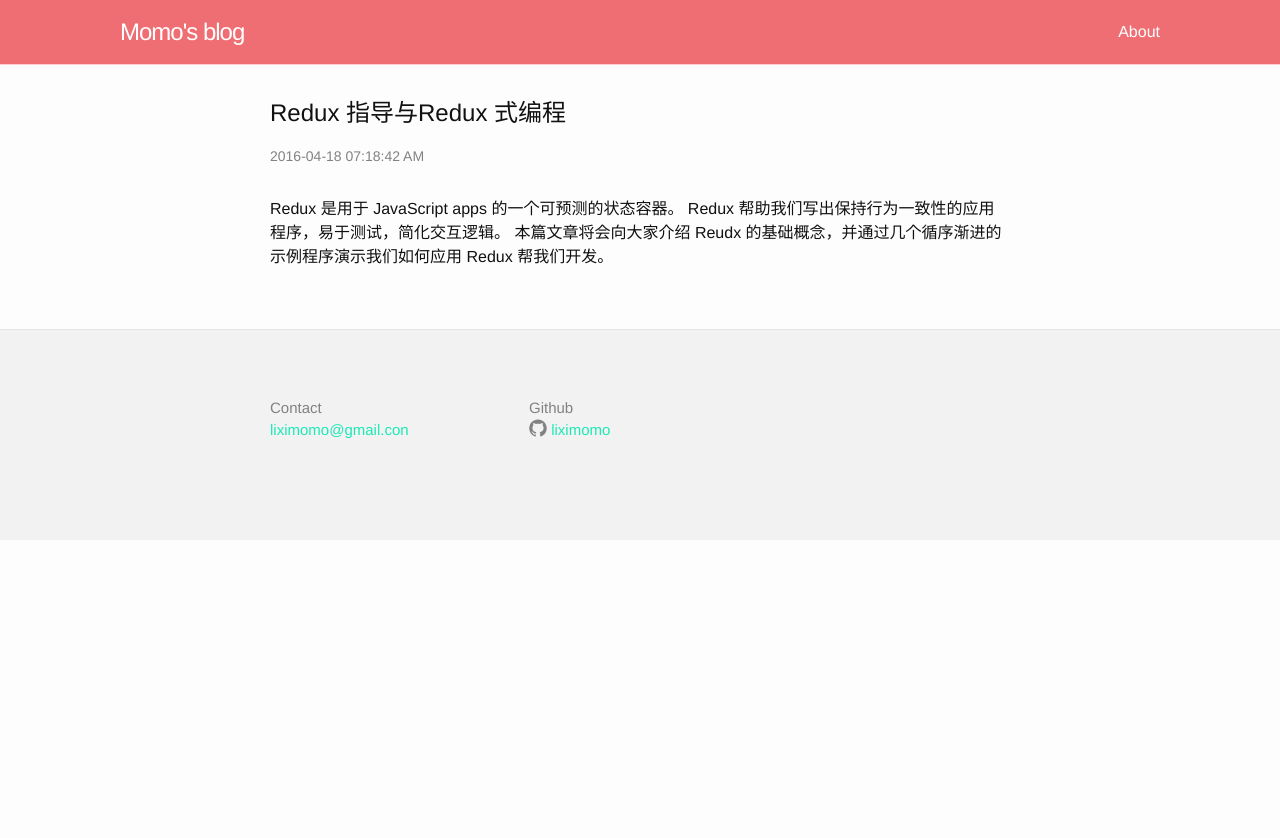
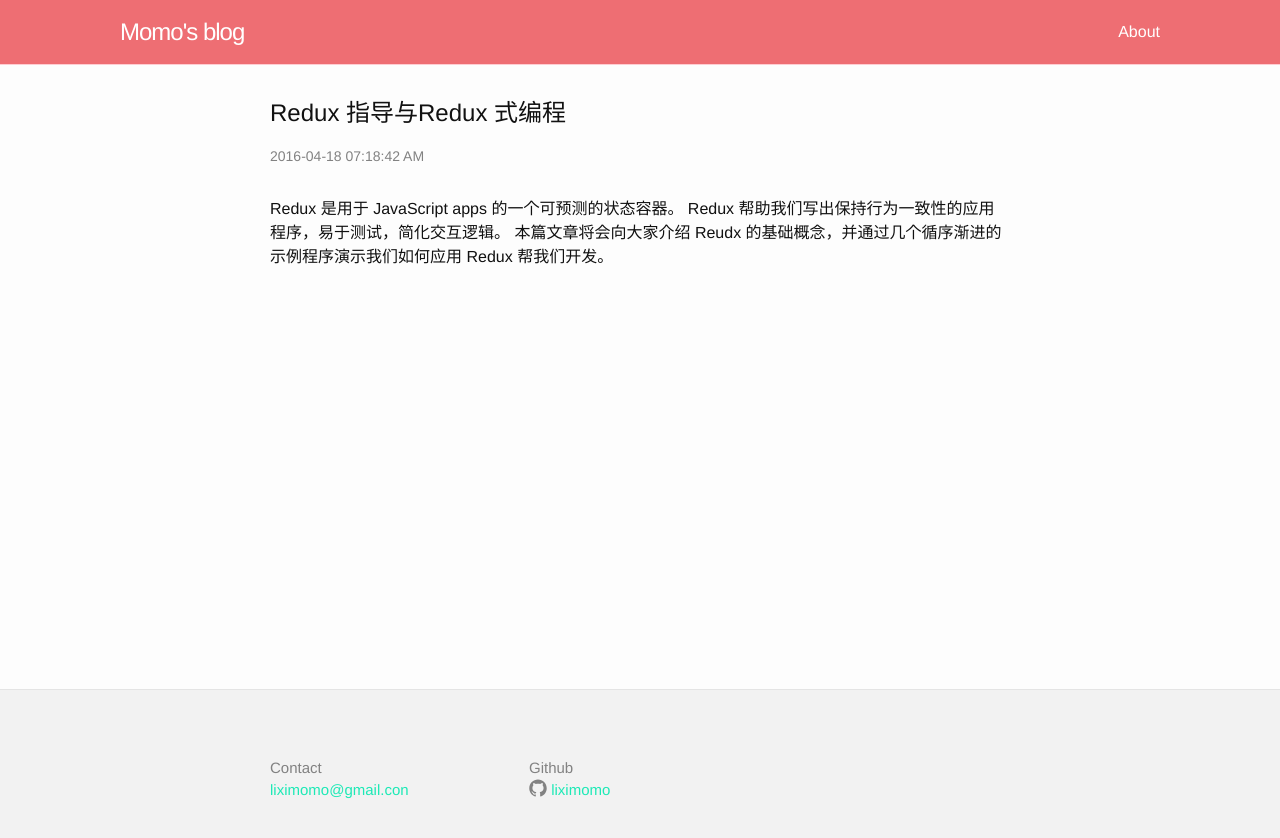
Before and after one commit to liximomo/liximomo.github.io, a Jekyll site: the page built from index.html, in a window 1280 px wide. Shown: the top 838 px of the page. Built offline with Jekyll 4.4.1, drawn with Linux system fonts in a browser that asks for light colours.

Commit message:
sticky footer

```diff
--- a/_sass/_layout.scss
+++ b/_sass/_layout.scss
@@ -33,6 +33,21 @@
         clear: both;
     }
 }
+
+
+/**
+ * sticky footer
+ */
+body {
+  @include display(flex);
+  @include flex-direction(column);
+  min-height: 100vh;
+}
+
+.page-content {
+  @include flex(1);
+}
+
 
 /**
  * Wrapper
@@ -318,7 +333,7 @@
  * Commet
  */
 #disqus_thread {
-    min-height: 150px;
+    min-height: 170px;
 }
 
 #commentMask {
```
Also changed, not shown: _layouts/post.html (+4 -4 lines).
